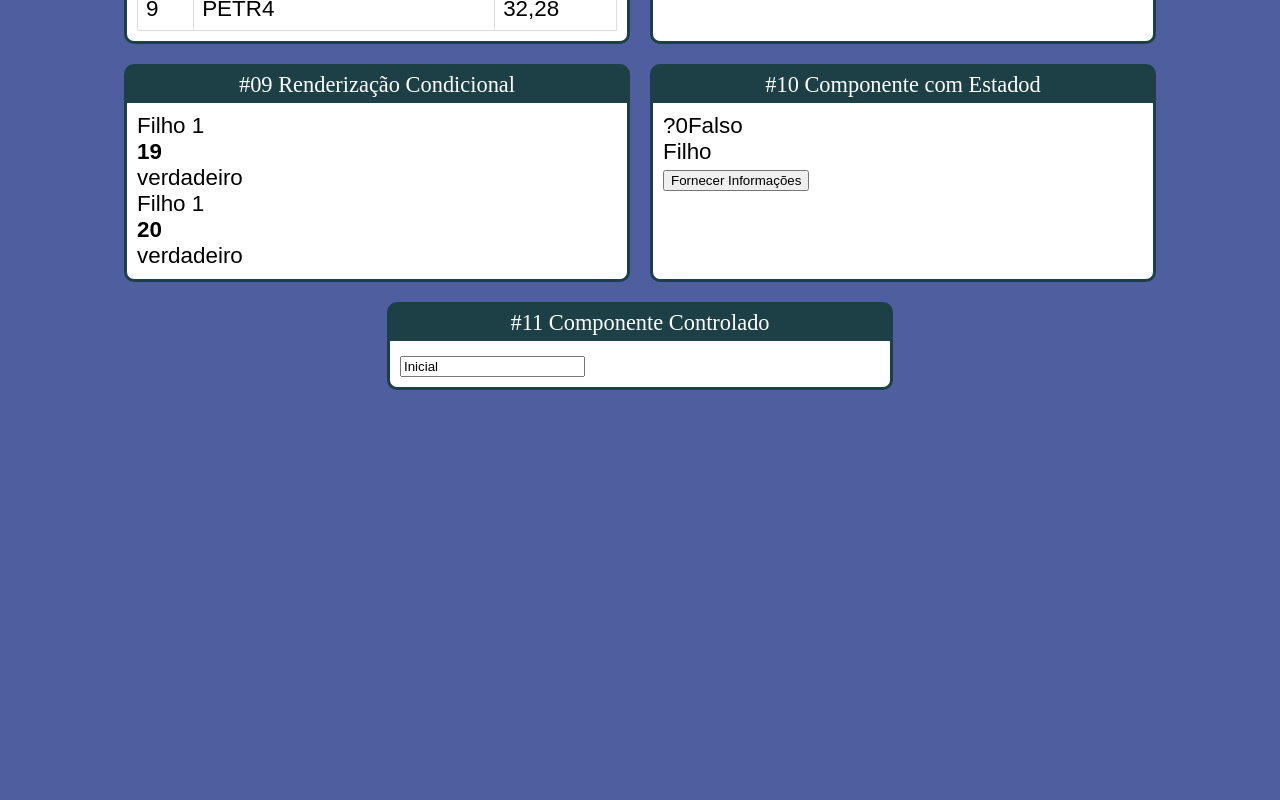
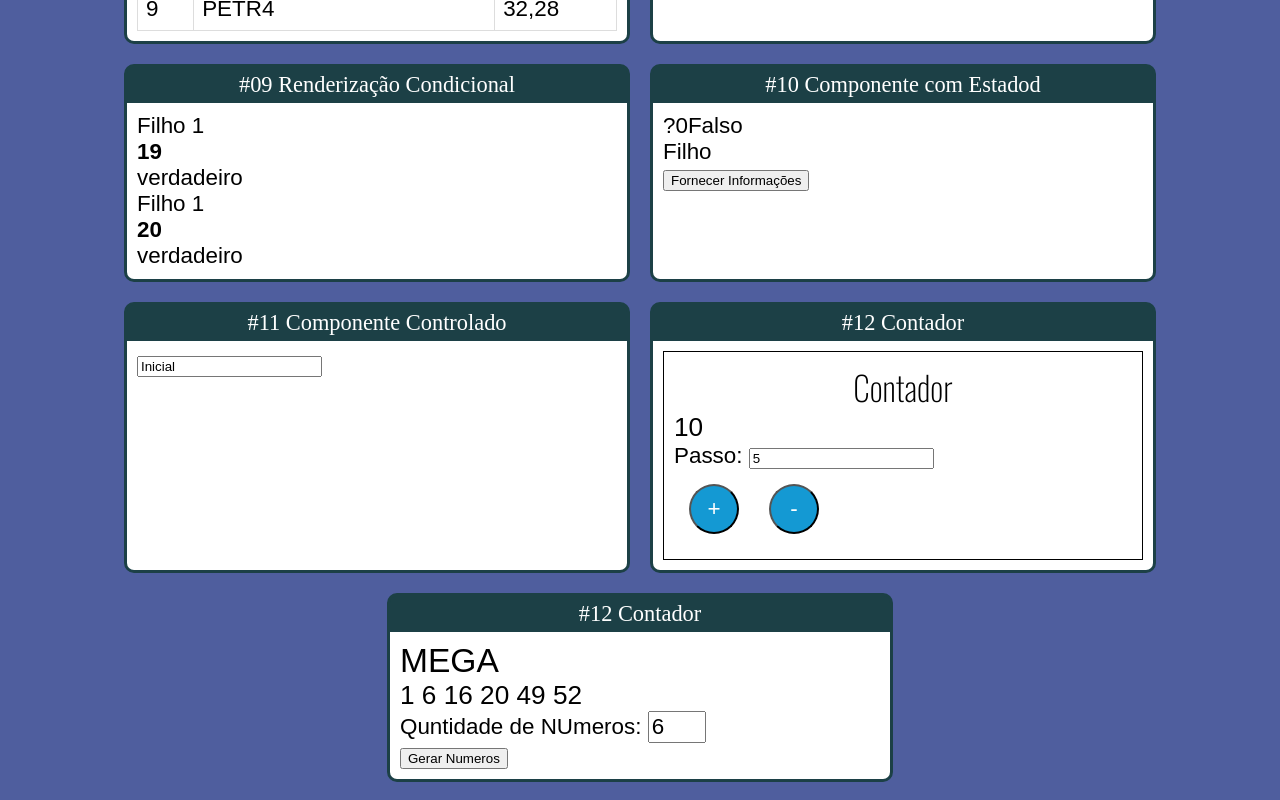
Before and after one commit to viniciusnovais74/curso-react, a React (Create React App) app in the folder fundamentos-react/: page / in a window 1280 px wide. Shown: the part 1515-2315 px from the top of the page. Before the commit the page ends 1923 px from the top, so only its background shows below. Built offline with nearby package versions, Linux system fonts and the light colour scheme; a web font is replaced by a local one.

Commit message:
Fundamentos React - Concluido

```diff
--- a/fundamentos-react/src/App.jsx
+++ b/fundamentos-react/src/App.jsx
@@ -1,6 +1,7 @@
 import React from "react";
 import './App.css'
 import './index.css';
+import Contador from "./components/contador/Contador";
 import Card from './components/layout/Card';
 import ParouImpar from "./components/condicional/ParouImpar";
 import ListaAluos from "./components/repetição/ListaAluos";
@@ -16,6 +17,7 @@ import DiretaPai from "./components/comunicação/DiretaPai";
 import DiretaFilho from "./components/comunicação/DiretaFilho";
 import IndiretaPai from "./components/comunicação/IndiretaPai";
 import Input from "./components/forms/Input";
+import Mega from "./components/mega/mega";
 
 export default () => {
 
@@ -92,6 +94,17 @@ export default () => {
                     <Input></Input>
                 </Card>
 
+                <Card titulo="#12 Contador" color=" #1C4046" >
+
+            <Contador numeroInicil={10}></Contador>
+
+                </Card>
+
+                <Card titulo="#12 Contador" color=" #1C4046" >
+
+<Mega/>
+                </Card>
+
             </div>
 
 
--- /dev/null
+++ b/fundamentos-react/src/components/contador/Buttons.jsx
@@ -0,0 +1,11 @@
+import React from "react";
+
+export default (props) => {
+    return (
+        <div>
+            <button onClick={props.inc}>+</button>
+            <button onClick={props.dec}>-</button>
+
+        </div>
+    )
+}
--- /dev/null
+++ b/fundamentos-react/src/components/contador/Contador.jsx
@@ -0,0 +1,44 @@
+import React, { Component } from "react";
+import './contador.css'
+import Display from "./Display";
+import Buttons from "./Buttons";
+import PassForm from "./PassForm";
+class Contador extends Component {
+
+
+    state = {
+        numero: this.props.numeroInicil || 0,
+        passo: this.props.passoInicil || 5,
+    }
+
+    inc = () => {
+        this.setState({
+            numero: this.state.numero + this.state.passo,
+        });
+    }
+
+    dec = () => {
+        this.setState({
+            numero: this.state.numero - this.state.passo,
+        });
+    }
+
+    setPasso = (Novopasso) => {
+        this.setState({
+            passo: Novopasso
+        })
+    }
+    render() {
+        return (
+            <div className="Contador">
+                <h2>Contador</h2>
+                <Display numero={this.state.numero} />
+                <PassForm passo={this.state.passo} setPasso={this.setPasso} />
+                <Buttons inc={this.inc} dec={this.dec} />
+            </div>
+        );
+    }
+
+}
+
+export default Contador
--- /dev/null
+++ b/fundamentos-react/src/components/contador/Display.jsx
@@ -0,0 +1,7 @@
+import React from "react";
+
+export default props => {
+    return(
+        <h3>{props.numero}</h3>
+    )
+}
--- /dev/null
+++ b/fundamentos-react/src/components/contador/PassForm.jsx
@@ -0,0 +1,18 @@
+import React from "react";
+
+export default props => {
+
+    return (
+        <div>
+            <label htmlFor="passoInput">Passo: </label>
+            <input
+                id="passoInput"
+                type="number"
+                value={props.passo}
+                onChange={e => props.setPasso(+e.target.value)}
+
+            />
+        </div>
+    )
+
+}
--- /dev/null
+++ b/fundamentos-react/src/components/contador/contador.css
@@ -0,0 +1,19 @@
+.Contador {
+    border: 1px solid black;
+    padding: 10px;
+}
+
+.Contador h2 {
+    text-align: center;
+    font-family: 'Oswald', sans-serif;
+}
+
+.Contador button {
+    margin: 15px;
+    height: 50px;
+    width: 50px;
+    border-radius: 50%;
+    background-color: #1499D3;
+    color: #fff;
+    font-size: 1.4rem;
+}
--- a/fundamentos-react/src/components/forms/Input.jsx
+++ b/fundamentos-react/src/components/forms/Input.jsx
@@ -4,9 +4,13 @@ export default props=>{
 
     const [valor, setVlor] = useState('Inicial')
 
+    function quandoMudar(e) {
+        setVlor(e.target.value)
+    }
+
     return(
         <div className="Input">
-            <input value={valor} />
+            <input value={valor} onChange={quandoMudar} />
         </div>
     )
 }
--- /dev/null
+++ b/fundamentos-react/src/components/mega/mega.css
@@ -0,0 +1,4 @@
+.Mega input{
+    font-size: 1.4rem;
+    width: 50px;
+}
--- /dev/null
+++ b/fundamentos-react/src/components/mega/mega.jsx
@@ -0,0 +1,50 @@
+import React, { useState } from "react";
+import './mega.css'
+export default props => {
+
+    function gerarNumeroNaoContido(min, max, array) {
+
+        const alerandmom = parseInt(Math.random() * (max + 1 - min)) + min;
+
+        return array.includes(alerandmom) ? gerarNumeroNaoContido(min, max, array) : alerandmom
+
+    }
+
+    function gerarNumero(params) {
+
+        const numeros = Array(params)
+            .fill(0)
+            .reduce((acc) => {
+                const newNumber = gerarNumeroNaoContido(1, 60, acc)
+                return [...acc, newNumber]
+            }, [])
+            .sort((n1, n2) => n1 - n2)
+
+        return numeros
+
+    }
+    const [qtde, setQtde] = useState(props.params || 6)
+    const numerosInicias = gerarNumero(qtde)
+    const [numeros, setNumbers] = useState(numerosInicias)
+
+    return (
+        <div className="Mega">
+
+            <h2>MEGA</h2><h3>{numeros.join(' ')}</h3>
+            <div>
+                <label htmlFor="Numbers">Quntidade de NUmeros: </label>
+                <input
+                min='6'
+                max='17'
+                type="number"
+                 id="Numbers"
+                  value={qtde}
+                   onChange={e => {
+                    setQtde(+e.target.value)
+                    setNumbers(gerarNumero(+e.target.value))
+                }} />
+            </div>
+            <button onClick={_ => setNumbers(gerarNumero(qtde))}>Gerar Numeros</button>
+        </div>
+    );
+}
```
